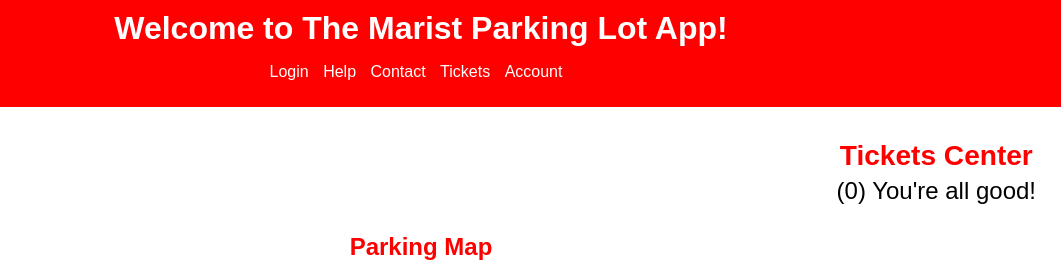
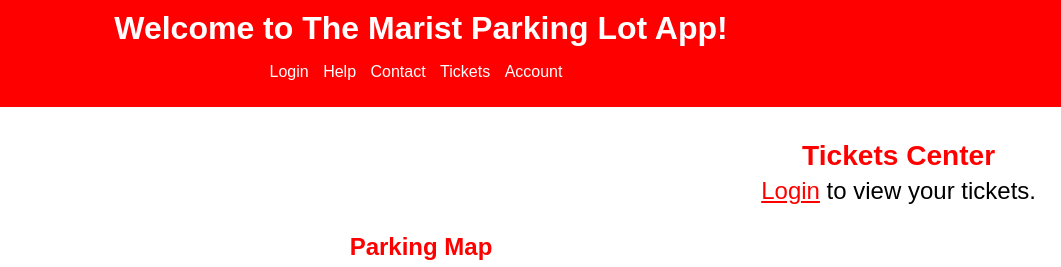
Before and after one commit to ericguz1/SD330, a plain HTML site: page parking.html in a window 1280 px wide. Shown: the top 267 px of the page, 219-1280 px from the left. Drawn offline with Linux system fonts and the light colour scheme.

Commit message:
Update parking.html

```diff
--- a/parking.html
+++ b/parking.html
@@ -25,7 +25,7 @@
     <p><a href="lots.html">View Available Parking Lots</a></p>
     <div class="dashboard">
         <h3>Tickets Center</h3>
-        <p>(0) You're all good!</p>
+        <p><a href="404.html">Login</a> to view your tickets.</p>
     </div>
     <div class="map-container">
         <h2>Parking Map</h2>
```
